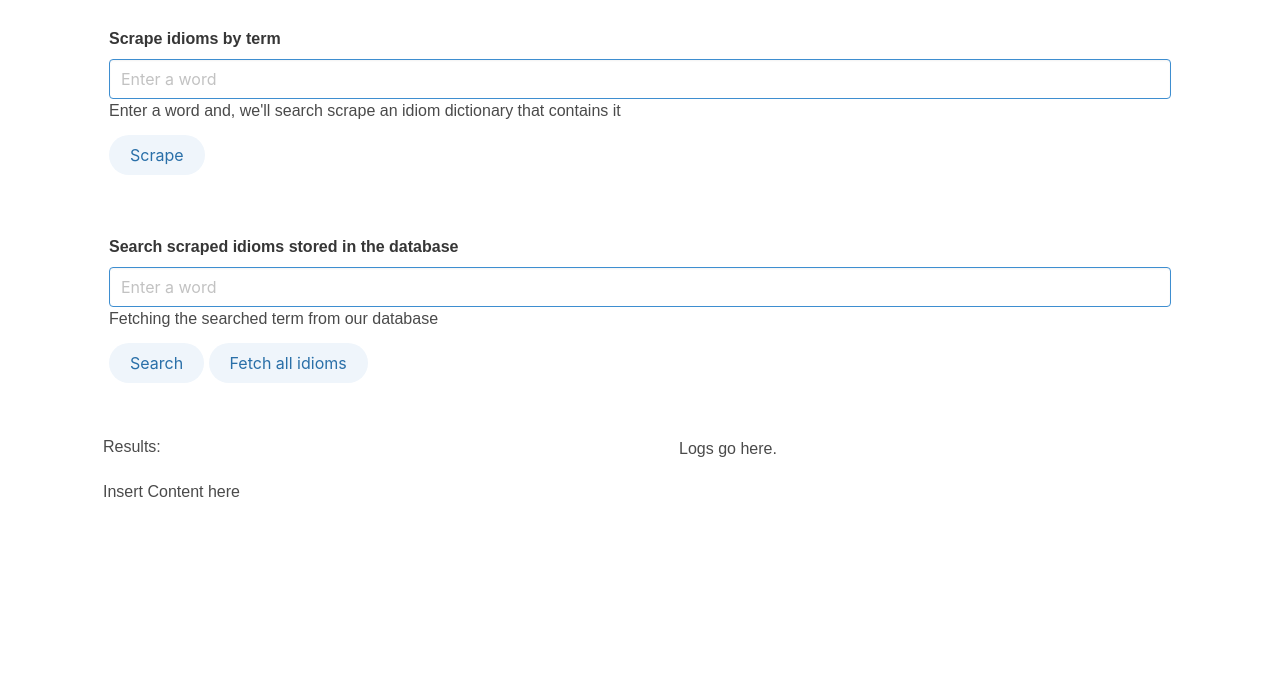
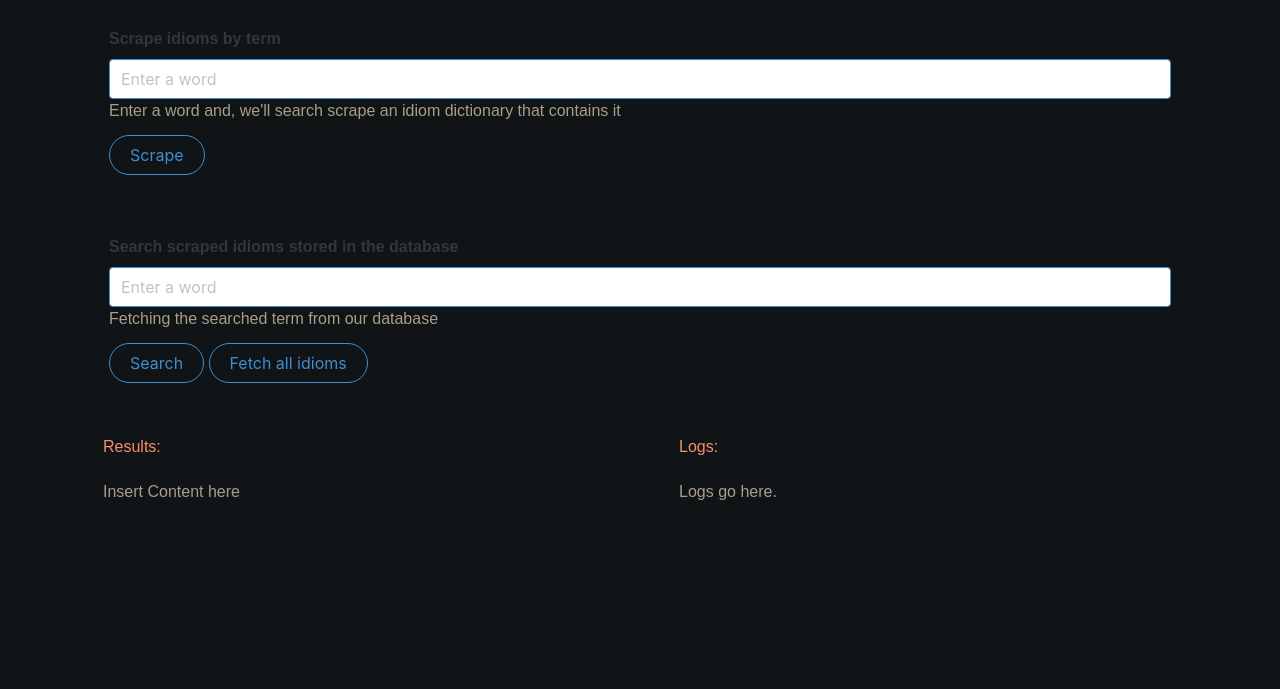
Before and after one commit to abhinandanb03/WebScrapper, a website: page public/index.html in a window 1280 px wide. Shown: the part 111-800 px from the top of the page. Drawn offline with nearby package versions, Linux system fonts and the light colour scheme.

Commit message:
added more styles

```diff
--- a/public/index.html
+++ b/public/index.html
@@ -21,7 +21,7 @@
                         </div>
                         <p>Enter a word and, we'll search scrape an idiom dictionary that contains it</p>
                     </div>
-                    <button id="scrapeButton" type="submit" class="button is-info is-light is-rounded">Scrape</button>
+                    <button id="scrapeButton" type="submit" class="button is-info is-outlined is-rounded">Scrape</button>
                 </div>
             </div>
             <div class="row" style="padding: 30px 30px">
@@ -35,8 +35,8 @@
                     </div>
                     <div class="btns">
                         <ul>
-                            <li><button id="searchButton" type="submit" class="button is-info is-light is-rounded">Search</button></li>
-                            <li><button id="getAllButton" type="submit" class="button is-info is-light is-rounded">Fetch all idioms</button></li>
+                            <li><button id="searchButton" type="submit" class="button is-info is-outlined  is-rounded">Search</button></li>
+                            <li><button id="getAllButton" type="submit" class="button is-info is-outlined is-rounded">Fetch all idioms</button></li>
                         </ul>
                     </div>
                 </div>
@@ -52,6 +52,7 @@
                 </div>
                 <div class="col">
                     <div class="card-content">
+                        <h3 class="content">Logs:</h3>
                         <div class="content" id="log">
                             Logs go here.
                         </div>
--- a/public/style.css
+++ b/public/style.css
@@ -1,8 +1,14 @@
 *{
     font-family: 'Yaldevi', sans-serif;
 }
-body{
-    background-color: #ffffff;
+html, body{
+    background-color: rgb(16, 20, 23) !important;
+}
+h1, h2, h3, h4, h5, h6{
+    color: rgb(247, 142, 102) !important;
+}
+html, body{
+    color: rgb(167, 158, 139) !important;
 }
 span{
     font-size: small;
```
Also changed, not shown: index.js (line endings or trailing spaces).
